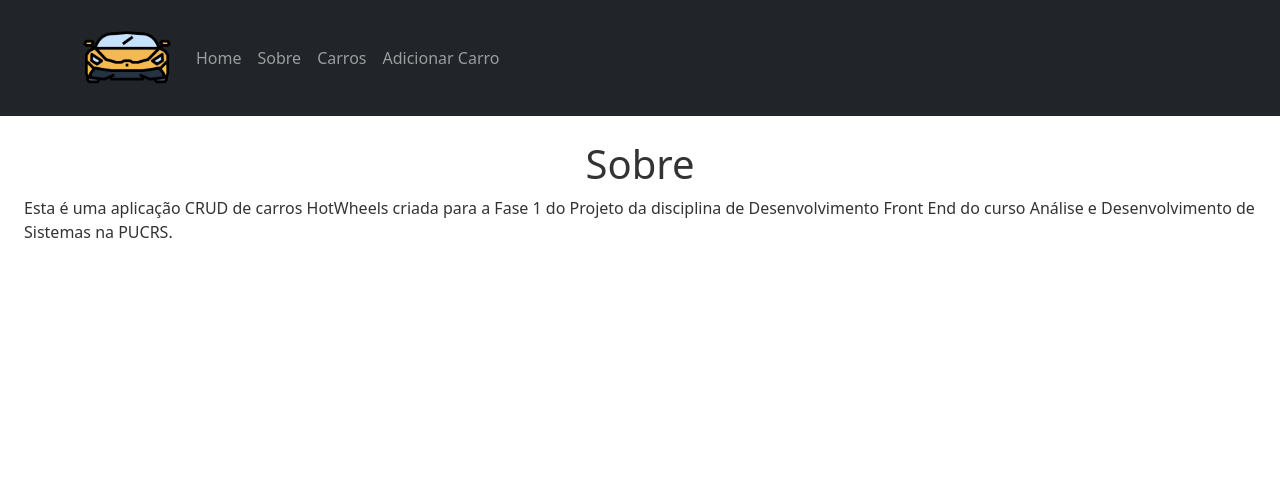
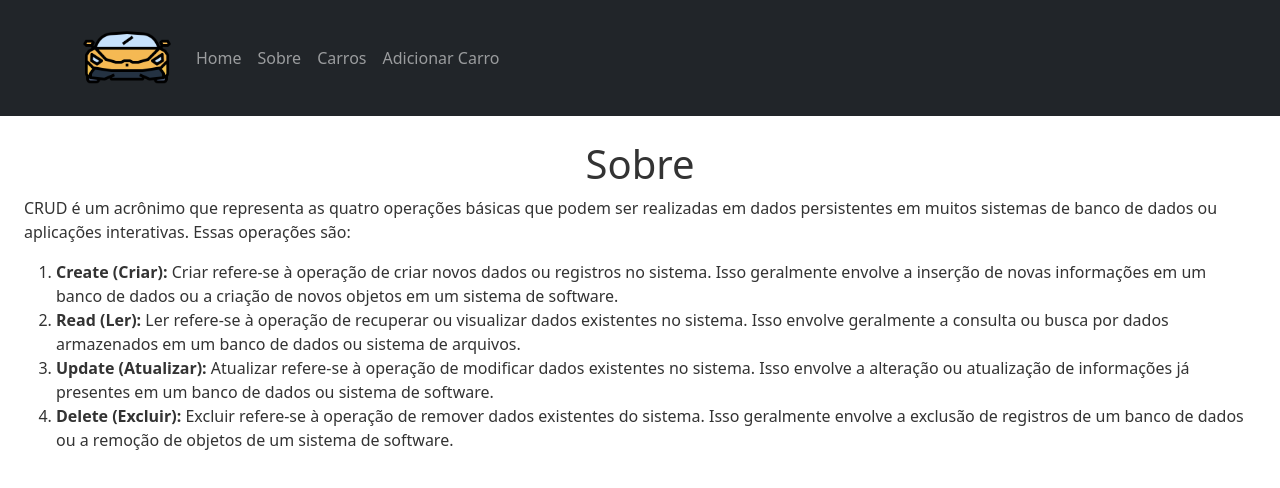
Before and after one commit to carolinacastilhos/SistemasFrontEnd_PUCRS, a React (Create React App) app: page /about in a window 1280 px wide. Shown: the top 488 px of the page. Built offline with nearby package versions, Linux system fonts and the light colour scheme.

Commit message:
changing home and about

```diff
--- a/src/Pages/About/About.js
+++ b/src/Pages/About/About.js
@@ -5,10 +5,37 @@ const About = () => {
     <div className="d-flex justify-content-center align-items-center flex-column m-4">
       <h1>Sobre</h1>
       <p>
-        Esta é uma aplicação CRUD de carros HotWheels criada para a Fase 1 do
-        Projeto da disciplina de Desenvolvimento Front End do curso Análise e
-        Desenvolvimento de Sistemas na PUCRS.
+        CRUD é um acrônimo que representa as quatro operações básicas que podem
+        ser realizadas em dados persistentes em muitos sistemas de banco de
+        dados ou aplicações interativas. Essas operações são:
       </p>
+
+      <ol>
+        <li>
+          <b>Create (Criar):</b> Criar refere-se à operação de criar novos dados
+          ou registros no sistema. Isso geralmente envolve a inserção de novas
+          informações em um banco de dados ou a criação de novos objetos em um
+          sistema de software.
+        </li>
+        <li>
+          <b>Read (Ler):</b> Ler refere-se à operação de recuperar ou visualizar
+          dados existentes no sistema. Isso envolve geralmente a consulta ou
+          busca por dados armazenados em um banco de dados ou sistema de
+          arquivos.
+        </li>
+        <li>
+          <b>Update (Atualizar):</b> Atualizar refere-se à operação de modificar
+          dados existentes no sistema. Isso envolve a alteração ou atualização
+          de informações já presentes em um banco de dados ou sistema de
+          software.
+        </li>
+        <li>
+          <b>Delete (Excluir):</b> Excluir refere-se à operação de remover dados
+          existentes do sistema. Isso geralmente envolve a exclusão de registros
+          de um banco de dados ou a remoção de objetos de um sistema de
+          software.
+        </li>
+      </ol>
     </div>
   );
 };
--- a/src/Pages/Home/Home.js
+++ b/src/Pages/Home/Home.js
@@ -4,7 +4,11 @@ const Home = () => {
   return (
     <div className="d-flex justify-content-center align-items-center flex-column m-4">
       <h1>Página Inicial HotWheels</h1>
-      <p>Olá! Seja bem-vindo(a) ao CRUD de HotWheels!</p>
+      <p>
+        Olá! Seja bem-vindo(a) à aplicação CRUD de carros HotWheels criada para
+        a disciplina de Desenvolvimento Front End do curso Análise e
+        Desenvolvimento de Sistemas na PUCRS!
+      </p>
     </div>
   );
 };
```
